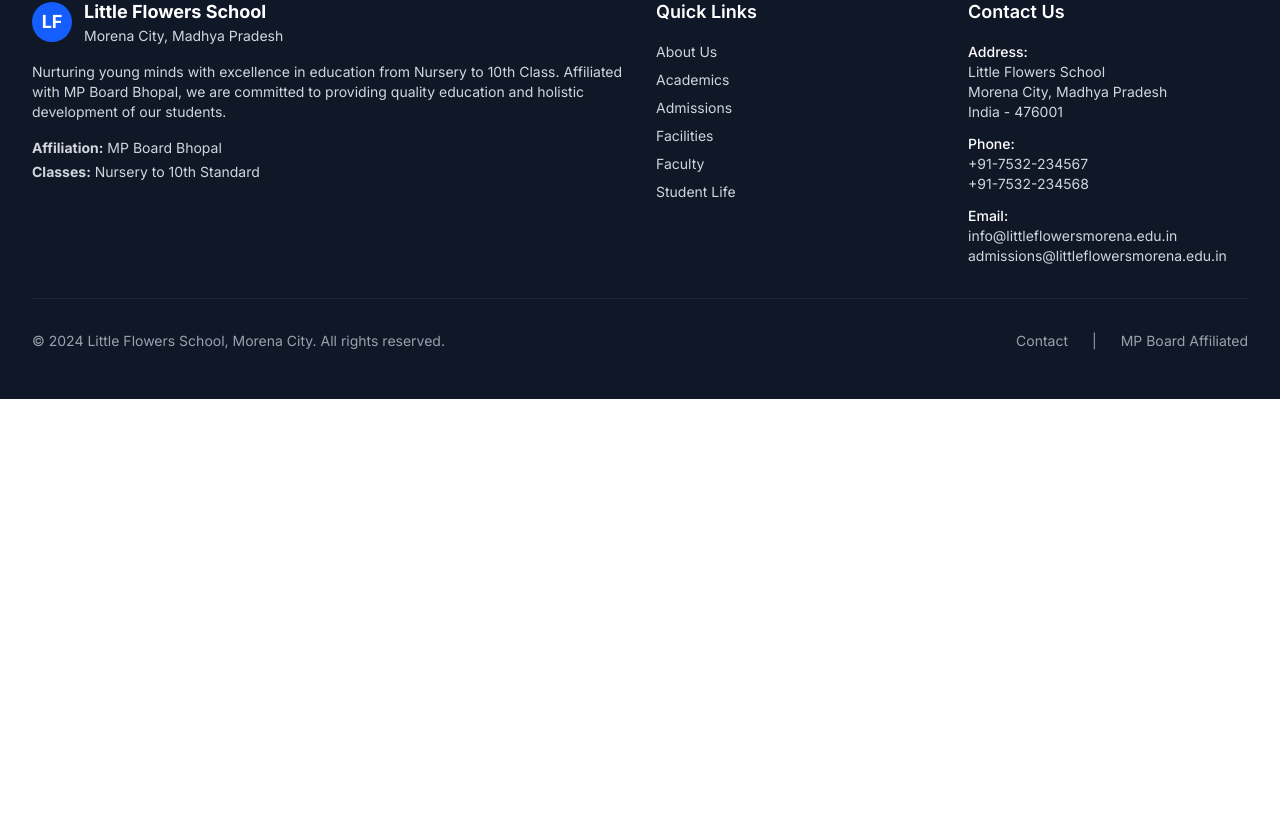
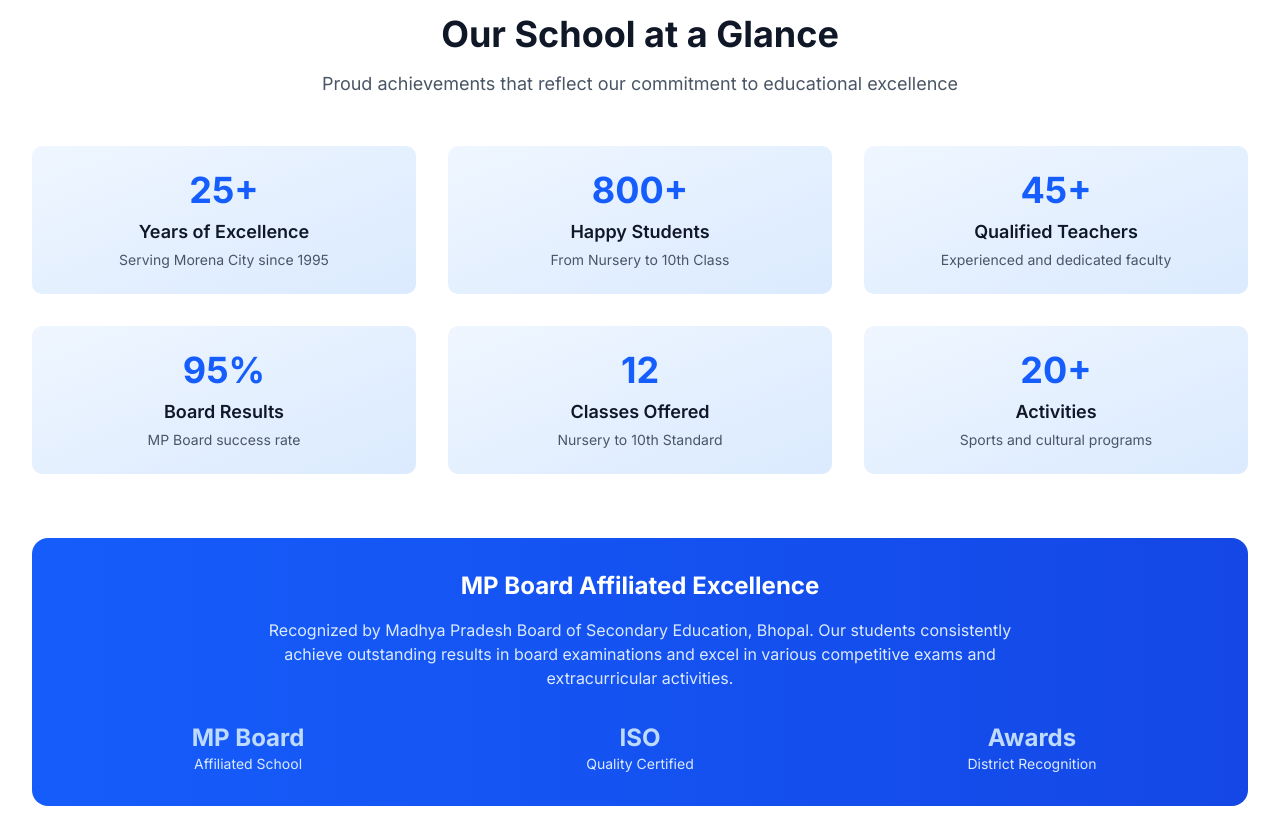
Before and after one commit to blackboxai-deploy/vibe-1757007013047, a Next.js app: page / in a window 1280 px wide. Shown: the part 760-1580 px from the top of the page. Before the commit the page ends 1159 px from the top, so only its background shows below. Built offline with nearby package versions, Linux system fonts and the light colour scheme.

Commit message:
Add src/components/StatsSection.tsx

```diff
--- /dev/null
+++ b/src/components/StatsSection.tsx
@@ -0,0 +1,94 @@
+export default function StatsSection() {
+  const stats = [
+    {
+      label: "Years of Excellence",
+      value: "25+",
+      description: "Serving Morena City since 1995",
+    },
+    {
+      label: "Happy Students",
+      value: "800+",
+      description: "From Nursery to 10th Class",
+    },
+    {
+      label: "Qualified Teachers",
+      value: "45+",
+      description: "Experienced and dedicated faculty",
+    },
+    {
+      label: "Board Results",
+      value: "95%",
+      description: "MP Board success rate",
+    },
+    {
+      label: "Classes Offered",
+      value: "12",
+      description: "Nursery to 10th Standard",
+    },
+    {
+      label: "Activities",
+      value: "20+",
+      description: "Sports and cultural programs",
+    },
+  ];
+
+  return (
+    <section className="py-16 bg-white">
+      <div className="mx-auto max-w-7xl px-4 sm:px-6 lg:px-8">
+        <div className="text-center mb-12">
+          <h2 className="text-3xl font-bold text-gray-900 sm:text-4xl">
+            Our School at a Glance
+          </h2>
+          <p className="mt-4 text-lg text-gray-600">
+            Proud achievements that reflect our commitment to educational excellence
+          </p>
+        </div>
+
+        <div className="grid grid-cols-1 sm:grid-cols-2 lg:grid-cols-3 gap-8">
+          {stats.map((stat, index) => (
+            <div
+              key={index}
+              className="text-center p-6 rounded-lg bg-gradient-to-br from-blue-50 to-blue-100 hover:shadow-lg transition-shadow"
+            >
+              <div className="text-4xl font-bold text-blue-600 mb-2">
+                {stat.value}
+              </div>
+              <div className="text-lg font-semibold text-gray-900 mb-1">
+                {stat.label}
+              </div>
+              <div className="text-sm text-gray-600">
+                {stat.description}
+              </div>
+            </div>
+          ))}
+        </div>
+
+        {/* Additional Achievement Highlights */}
+        <div className="mt-16 bg-gradient-to-r from-blue-600 to-blue-700 rounded-2xl p-8 text-white text-center">
+          <h3 className="text-2xl font-bold mb-4">
+            MP Board Affiliated Excellence
+          </h3>
+          <p className="text-blue-100 mb-6 max-w-3xl mx-auto">
+            Recognized by Madhya Pradesh Board of Secondary Education, Bhopal.
+            Our students consistently achieve outstanding results in board examinations
+            and excel in various competitive exams and extracurricular activities.
+          </p>
+          <div className="grid grid-cols-1 md:grid-cols-3 gap-6 mt-8">
+            <div className="text-center">
+              <div className="text-2xl font-bold text-blue-200">MP Board</div>
+              <div className="text-sm text-blue-100">Affiliated School</div>
+            </div>
+            <div className="text-center">
+              <div className="text-2xl font-bold text-blue-200">ISO</div>
+              <div className="text-sm text-blue-100">Quality Certified</div>
+            </div>
+            <div className="text-center">
+              <div className="text-2xl font-bold text-blue-200">Awards</div>
+              <div className="text-sm text-blue-100">District Recognition</div>
+            </div>
+          </div>
+        </div>
+      </div>
+    </section>
+  );
+}
```
